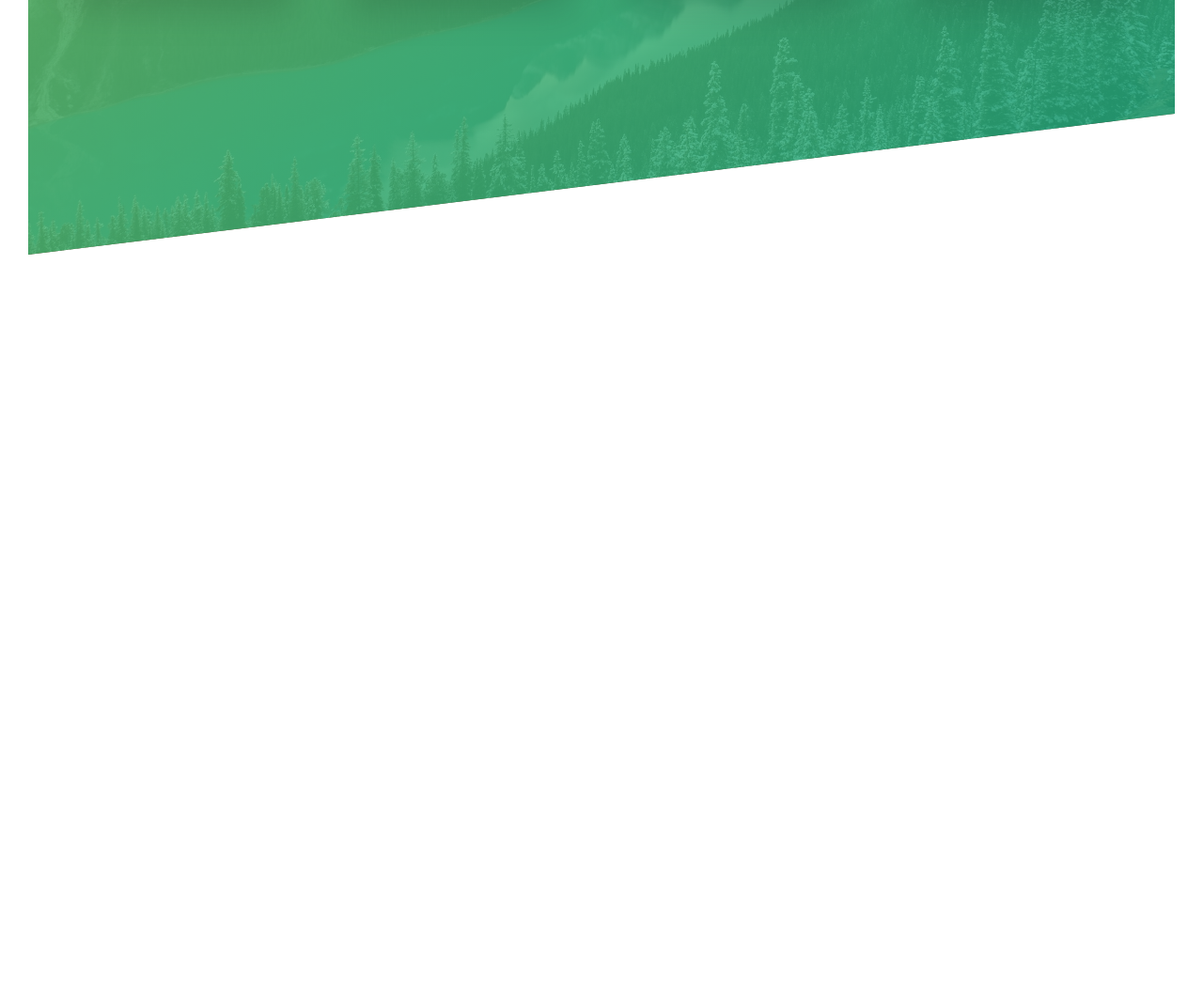
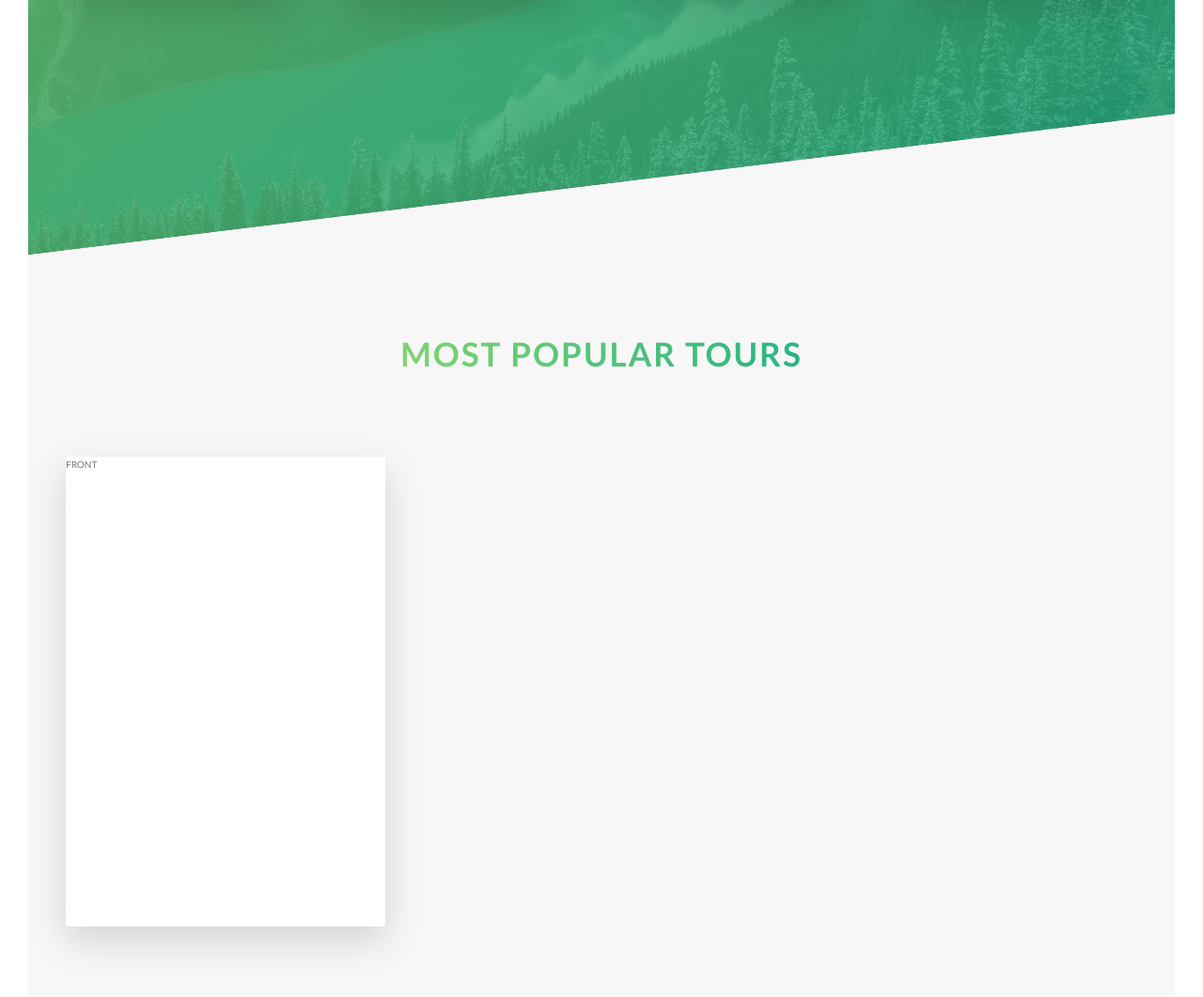
Before and after one commit to hardeepDeveloper/natours, a website: page index.html in a window 1280 px wide. Shown: the part 2043-3104 px from the top of the page at 94% size. Before the commit the page ends 2314 px from the top, so only its background shows below. Drawn offline with Linux system fonts and the light colour scheme.

Commit message:
Added tours part 1

```diff
--- a/index.html
+++ b/index.html
@@ -104,6 +104,37 @@
                     </div>
                 </div>
             </section>
+
+            <section class="section-tours">
+                <div class="u-center-text u-margin-bottom-big">
+                    <h2 class="heading-secondary">
+                        Most popular tours
+                    </h2>
+                </div>
+
+                <div class="row">
+                    <div class="col-1-of-3">
+                        <div class="card">
+                            <div class="card__side card__side--front">
+                                FRONT
+                            </div>
+                            <div class="card__side card__side--back card__side--back-1">
+                                BACK
+                            </div>
+                        </div>
+                    </div>
+                    <div class="col-1-of-3">
+                        <div class="card">
+
+                         </div>
+                    </div>
+                    <div class="col-1-of-3">
+                        <div class="card">
+
+                        </div>
+                    </div>
+                </div>
+            </section>
         </main>
 
         <!--
--- a/sass/abstracts/_variables.scss
+++ b/sass/abstracts/_variables.scss
@@ -2,6 +2,12 @@
 $color-primary: #55c57a;
 $color-primary-light: #7ed56f;
 $color-primary-dark: #28b485;
+
+$color-secondary-light: #ffb900;
+$color-secondary-dark: #ff7730;
+
+$color-tertiary-light: #2998ff;
+$color-tertiary-dark: #5643fa;
 
 $color-grey-light-1: #f7f7f7;
 
--- /dev/null
+++ b/sass/components/_card.scss
@@ -0,0 +1,38 @@
+.card{
+    perspective: 150rem;
+    -moz-perspective: 150rem;
+    position: relative;
+    height: 50rem;
+
+    &__side{
+        height: 50rem;
+        transition: all .8s;
+        position: absolute;
+        top: 0;
+        left: 0;
+        width: 100%;
+        backface-visibility: hidden;
+        border-radius: 3px;
+        box-shadow: 0 1.5rem 4rem rgba($color-black, .15);
+
+        &--front{
+            background-color: $color-white;
+        }
+
+        &--back{
+            transform: rotateY(180deg);
+
+            &-1{
+                background-image: linear-gradient(to right bottom,$color-secondary-light,$color-secondary-dark);
+            }
+        }
+    }
+
+    &:hover &__side--front{
+        transform: rotateY(180deg);
+    }
+
+    &:hover &__side--back{
+        transform: rotateY(0);
+    }
+}
--- a/sass/main.scss
+++ b/sass/main.scss
@@ -8,6 +8,7 @@
 @import "base/utilities";
 
 @import "components/button";
+@import "components/card";
 @import "components/composition";
 @import "components/feature-box";
 
--- a/sass/pages/_home.scss
+++ b/sass/pages/_home.scss
@@ -21,3 +21,9 @@
     }
 
 }
+
+.section-tours{
+    background-color: $color-grey-light-1;
+    padding: 25rem 0  50rem 0;
+    margin-top: -10rem;
+}
```
Also changed, not shown: css/style.css.
